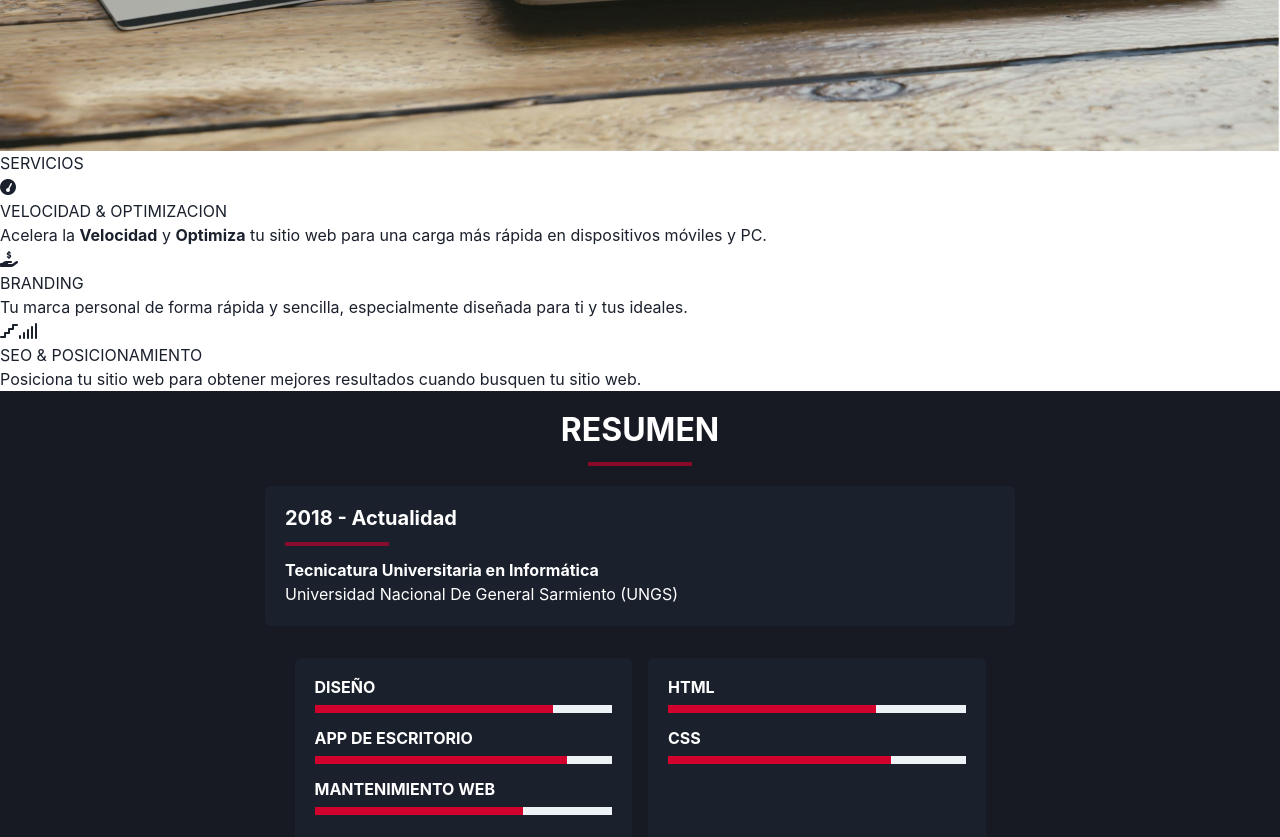
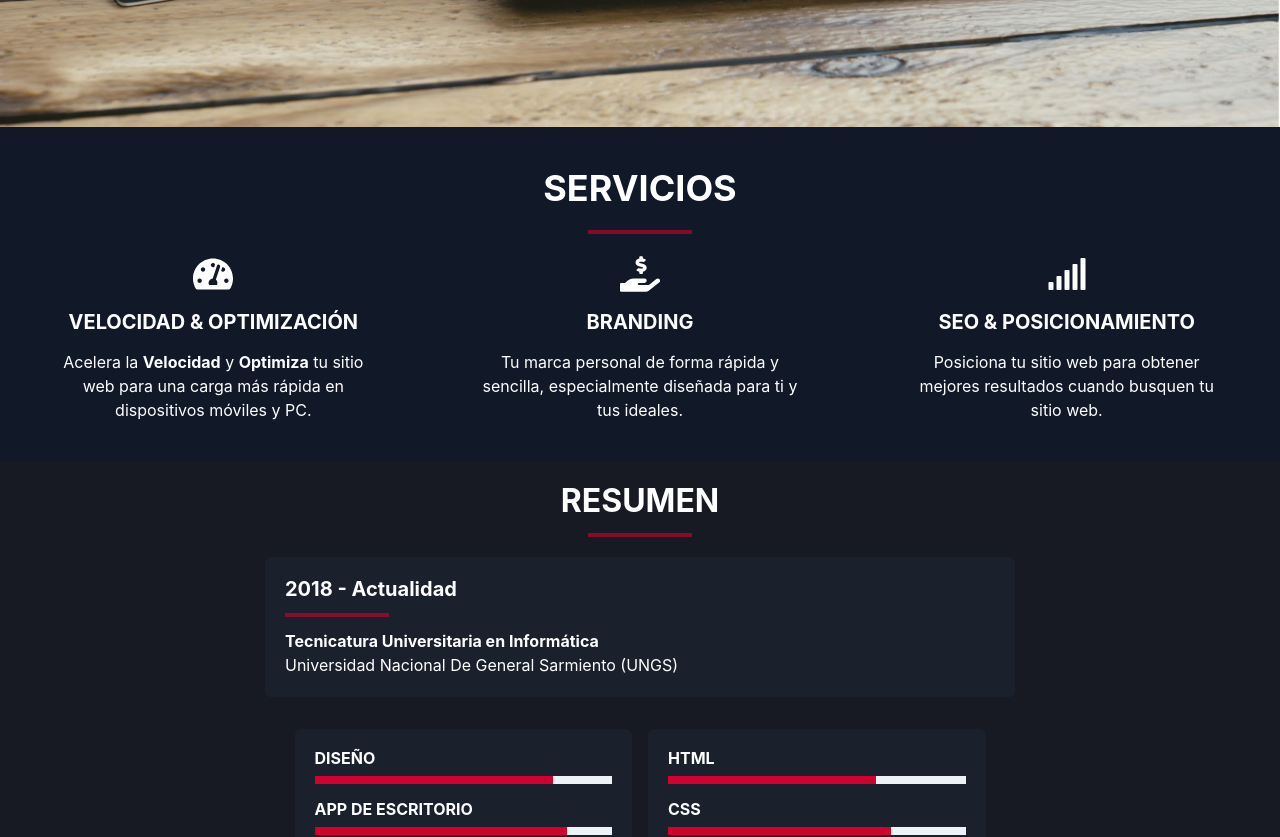
Before and after one commit to ChrisChamizo/TPfinalconReact, a React (Vite) app: page / in a window 1280 px wide. Shown: the part 1960-2797 px from the top of the page. Built offline with nearby package versions, Linux system fonts and the light colour scheme.

Commit message:
Se le dio estilos con CHAKRA IU a la seccion de servicios

```diff
--- a/src/Components/Miportatfolio/Miportafolio.jsx
+++ b/src/Components/Miportatfolio/Miportafolio.jsx
@@ -13,11 +13,11 @@ import { Box, Heading, Image, Link, Text, HStack,Divider } from '@chakra-ui/reac
 const MiPortafolio = () => {
     return (
       <Box bg="#101324" color="white" py="10">
-        <Box textAlign="center" mb="10">
+        <Box textAlign="center" mb="3">
           <Heading as="h1" fontSize="32px">
             MI PORTAFOLIO
           </Heading>
-          <Divider borderColor="red.500" borderWidth="2px" maxW="100px" mx="auto" mt="3" mb="5" />
+          <Divider borderColor="customRed.500" borderWidth="2px" maxW="100px" mx="auto" mt="3" mb="5"/>
         </Box>
 
         <Box mx="auto" maxW="1200px" px="5">
--- a/src/Components/Resumen/Resumen.jsx
+++ b/src/Components/Resumen/Resumen.jsx
@@ -7,7 +7,7 @@ import { Box, Heading, Text, Divider, Progress, Stack,extendTheme, ChakraProvide
 function Resumen(){
   return(
     <Box as="section" p="5" bg="gray.900" color="white" h="100vh">
-        <Heading as="h1" mb="3px" textAlign="center" fontSize="32px">
+        <Heading as="h1" mb="3" textAlign="center" fontSize="32px">
           RESUMEN
         </Heading>
         <Divider borderColor="customRed.500" borderWidth="2px" maxW="100px" mx="auto" mt="3" mb="5" />
--- a/src/Components/Section/Section.jsx
+++ b/src/Components/Section/Section.jsx
@@ -1,7 +1,12 @@
 /*Importo la imagen de la compu*/
 import compu from "../../assets/img/compu.jpg"
-/*Importo la libreria de iconos fontAweSome*/
-import '@fortawesome/fontawesome-free/css/all.min.css';
+
+/* importo los componentes de CHAKRA IU*/
+import { Box, Flex, Heading, Text, Icon, Stack,Divider} from '@chakra-ui/react';
+
+/*Importo los iconos nesesarios de Icons-react*/
+import { FaTachometerAlt, FaHandHoldingUsd, FaSignal } from 'react-icons/fa';
+
 
 
 /*Creo la funcion Sobre mi*/
@@ -45,35 +50,42 @@ function SobreMi() {
 
 export { SobreMi };
 
-/*Creo la funcion Servicios*/
-function Servicios(){
-    return (
-        <div>
-          <section className="servicios">
-            <h2>SERVICIOS</h2>
-          </section>
+function Servicios() {
+  return (
+    <Box bg="#111827" color="white" py="10">
 
-          <div className="tipo-de-servicios">
-            <section className="serviciouno">
-              <i className="fa-solid fa-gauge-simple-high"></i>
-              <h2>VELOCIDAD & OPTIMIZACION</h2>
-              <p>Acelera la <b>Velocidad</b> y <b>Optimiza</b> tu sitio web para una carga más rápida en dispositivos móviles y PC.</p>
-            </section>
+      <Heading as="h2" size="xl" textAlign="center" mb="3" borderColor="red.600" pb="2">
+        SERVICIOS
+      </Heading>
+      <Divider borderColor="customRed.500" borderWidth="2px" maxW="100px" mx="auto" mt="3" mb="5" />
 
-            <section className="serviciodos">
-              <i className="fa-solid fa-hand-holding-dollar"></i>
-              <h2>BRANDING</h2>
-              <p>Tu marca personal de forma rápida y sencilla, especialmente diseñada para ti y tus ideales.</p>
-            </section>
+      <Flex justify="space-around">
+        <Stack align="center" maxW="xs" textAlign="center" spacing={4}>
+          <Icon as={FaTachometerAlt} boxSize={10} />
+          <Heading as="h3" size="md">VELOCIDAD & OPTIMIZACIÓN</Heading>
+          <Text>
+            Acelera la <b>Velocidad</b> y <b>Optimiza</b> tu sitio web para una carga más rápida en dispositivos móviles y PC.
+          </Text>
+        </Stack>
 
-            <section className="serviciotres">
-              <i className="fa-solid fa-stairs"></i><i className="fa-solid fa-signal"></i>
-              <h2>SEO & POSICIONAMIENTO</h2>
-              <p>Posiciona tu sitio web para obtener mejores resultados cuando busquen tu sitio web.</p>
-            </section>
-          </div>
-        </div>
-      );
-    };
+        <Stack align="center" maxW="xs" textAlign="center" spacing={4}>
+          <Icon as={FaHandHoldingUsd} boxSize={10} />
+          <Heading as="h3" size="md">BRANDING</Heading>
+          <Text>
+            Tu marca personal de forma rápida y sencilla, especialmente diseñada para ti y tus ideales.
+          </Text>
+        </Stack>
 
-    export {Servicios};
+        <Stack align="center" maxW="xs" textAlign="center" spacing={4}>
+          <Icon as={FaSignal} boxSize={10} />
+          <Heading as="h3" size="md">SEO & POSICIONAMIENTO</Heading>
+          <Text>
+            Posiciona tu sitio web para obtener mejores resultados cuando busquen tu sitio web.
+          </Text>
+        </Stack>
+      </Flex>
+    </Box>
+  );
+}
+
+export { Servicios };
```
